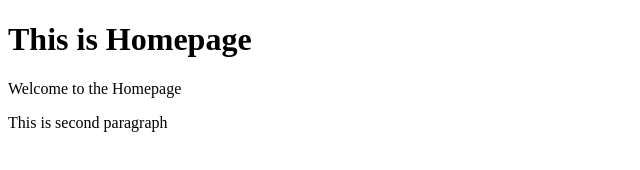
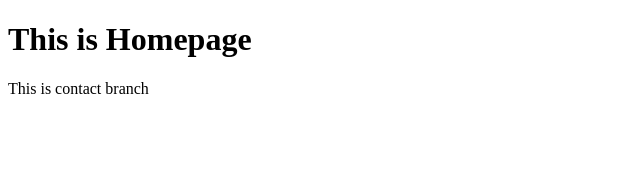
Before and after one commit to YujiaHo/project001, a plain HTML site: page index.html in a window 1280 px wide. Shown: the whole page, without its empty margins (0-640 px from the left). Drawn offline with Linux system fonts and the light colour scheme.

Commit message:
add a new line

```diff
--- a/index.html
+++ b/index.html
@@ -8,7 +8,6 @@
 </head>
 <body>
     <h1>This is Homepage</h1>
-    <p>Welcome to the Homepage</p>
-    <p>This is second paragraph</p>
+    <p>This is contact branch</p>
 </body>
 </html>
```
